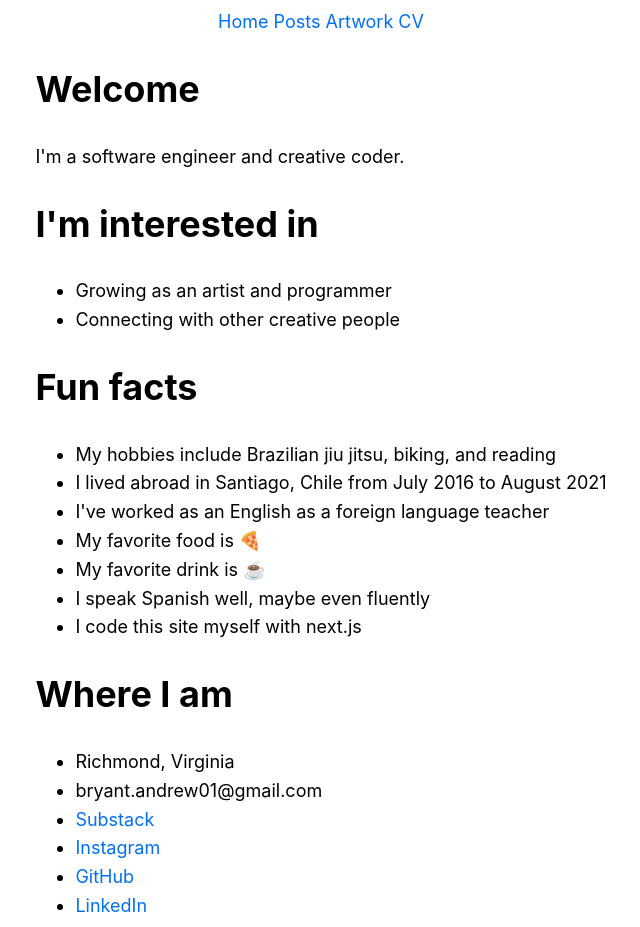
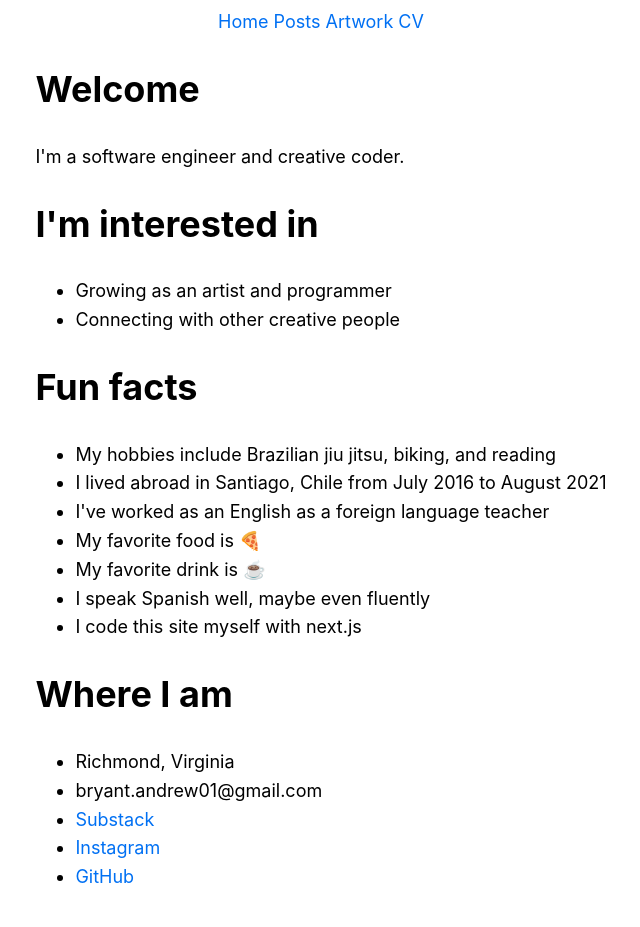
Before and after one commit to apbryant/website, a Next.js app: page / in a window 1280 px wide. Shown: the top 927 px of the page, without its empty margins (319-959 px from the left). Built offline with nearby package versions, Linux system fonts and the light colour scheme.

Commit message:
remove linkedin

```diff
--- a/pages/index.js
+++ b/pages/index.js
@@ -33,7 +33,6 @@ export default function Home() {
 	        <li><a href="https://andrewbryant.substack.com/">Substack</a></li>
           <li><a href="https://www.instagram.com/andrew_paul_bryant/">Instagram</a></li>
           <li><a href="https://github.com/apbryant">GitHub</a></li>
-          <li><a href="https://www.linkedin.com/in/andrew-paul-bryant/">LinkedIn</a></li>
         </ul>
         <h1>Stuff I sell</h1>
         <ul>
```
